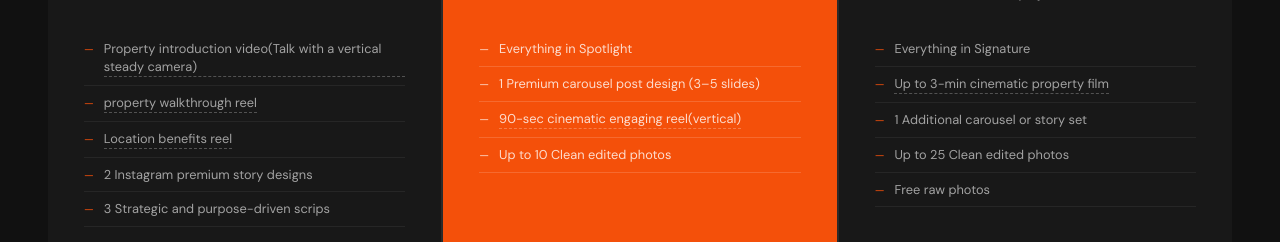
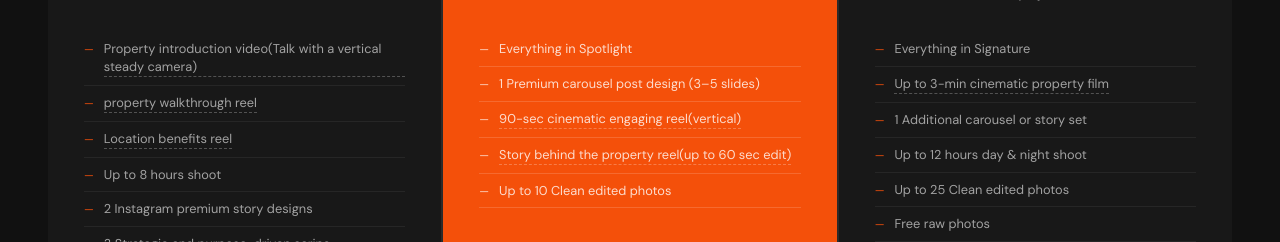
Before and after one commit to vaghelavijay178-hub/realestate, a Next.js app: page / in a window 1280 px wide. Shown: the part 2200-2442 px from the top of the page. Built offline with nearby package versions, Linux system fonts and the light colour scheme.

Commit message:
Update page.tsx

```diff
--- a/app/page.tsx
+++ b/app/page.tsx
@@ -651,7 +651,8 @@ export default function Home() {
               <li><a href="https://www.instagram.com/p/DP3zzcggF9G/?hl=en" target="_blank" rel="noopener noreferrer" style={{color:"inherit", borderBottom:"1px dashed rgba(255,255,255,0.25)", textDecoration:"none"}}>Property introduction video(Talk with a vertical steady camera)</a></li>
               <li><a href="https://www.instagram.com/p/DJ8kbOVoZ2B/?hl=en" target="_blank" rel="noopener noreferrer" style={{color:"inherit", borderBottom:"1px dashed rgba(255,255,255,0.25)", textDecoration:"none"}}>property walkthrough reel</a></li>
               <li><a href="https://www.instagram.com/reel/DRmX1pDEXTR/" target="_blank" rel="noopener noreferrer" style={{color:"inherit", borderBottom:"1px dashed rgba(255,255,255,0.25)", textDecoration:"none"}}>Location benefits reel</a></li>
-              <li>2 Instagram premium story designs</li>
+              <li>Up to 8 hours shoot</li>
+               <li>2 Instagram premium story designs</li>
               <li>3 Strategic and purpose-driven scrips</li>
             </ul>
             <div className="pkg-price">₹55,000 <span>/ 5 deliverables</span></div>
@@ -667,6 +668,8 @@ export default function Home() {
               <li>Everything in Spotlight</li>
               <li>1 Premium carousel post design (3–5 slides)</li>
               <li><a href="https://www.instagram.com/reel/DXHArrTkVBs/" target="_blank" rel="noopener noreferrer" style={{color:"inherit", borderBottom:"1px dashed rgba(255,255,255,0.25)", textDecoration:"none"}}>90-sec cinematic engaging reel(vertical)</a></li>
+              <li><a href="https://www.instagram.com/reel/DXHArrTkVBs/" target="_blank" rel="noopener noreferrer" style={{color:"inherit", borderBottom:"1px dashed rgba(255,255,255,0.25)", textDecoration:"none"}}>Story behind the property reel(up to 60 sec edit)</a></li>
+
               <li>Up to 10 Clean edited photos</li>
             </ul>
             <div className="pkg-price">₹95,000 <span>/ 8 deliverables</span></div>
@@ -682,6 +685,7 @@ export default function Home() {
               <li>Everything in Signature</li>
               <li><a href="https://www.youtube.com/watch?v=FRDX4qrSdr4" target="_blank" rel="noopener noreferrer" style={{color:"inherit", borderBottom:"1px dashed rgba(255,255,255,0.25)", textDecoration:"none"}}>Up to 3-min cinematic property film</a></li>
               <li>1 Additional carousel or story set</li>
+              <li>Up to 12 hours day & night shoot</li>
               <li>Up to 25 Clean edited photos</li>
               <li>Free raw photos</li>
             </ul>
```
